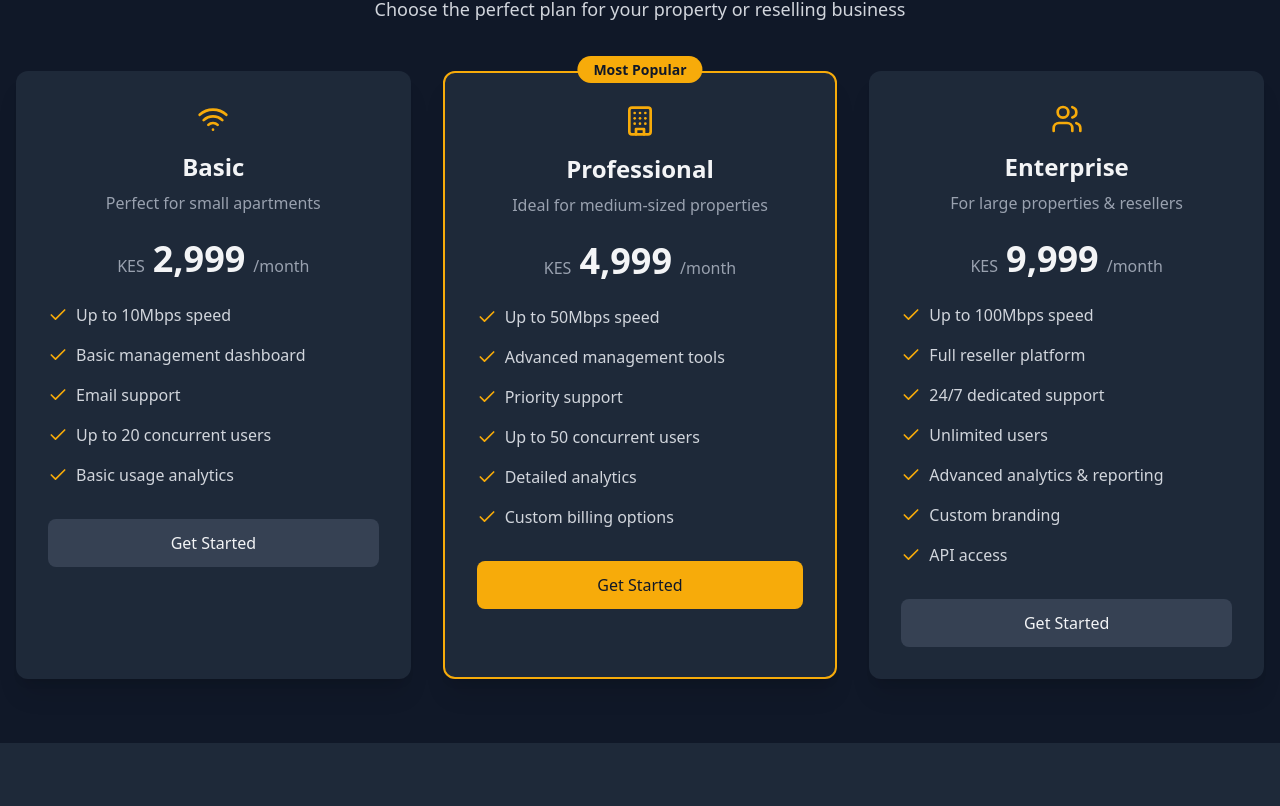
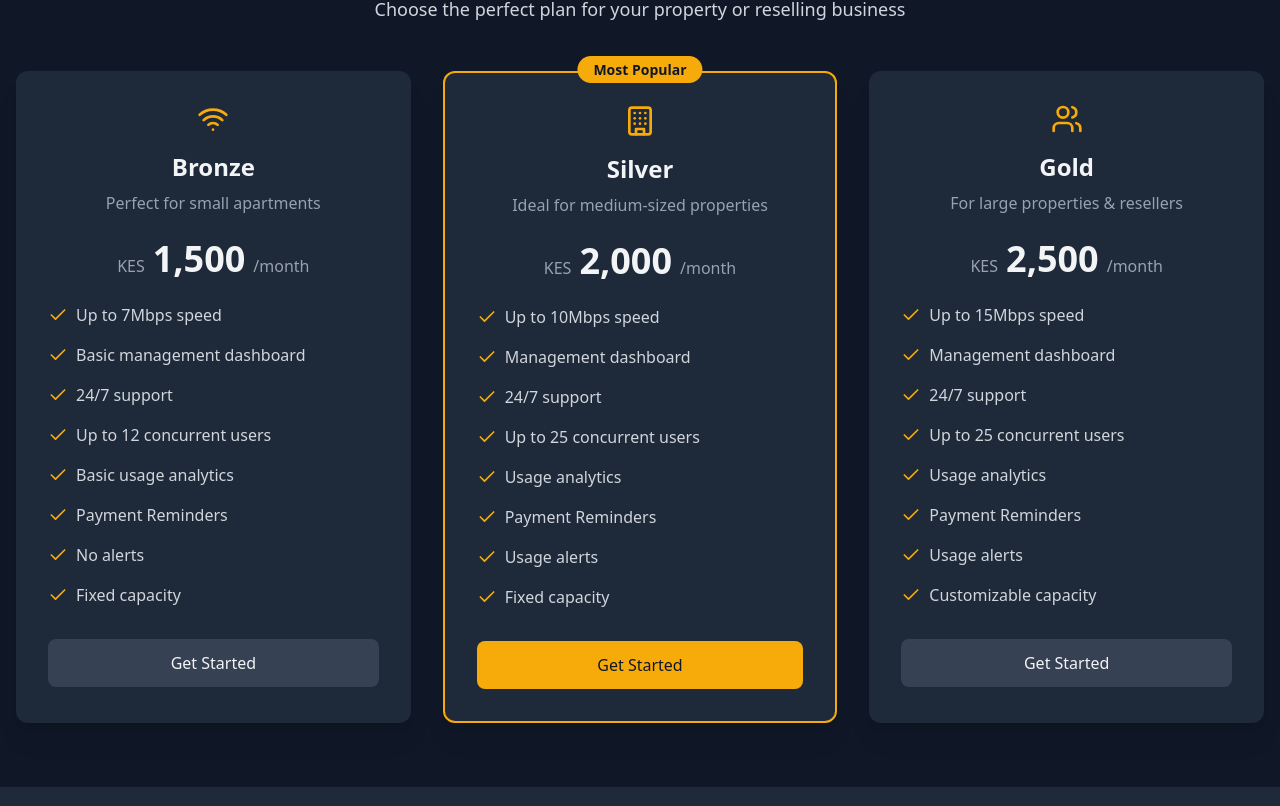
Before and after one commit to Anyungu/wi-fi-website, a React (Vite) app: page / in a window 1280 px wide. Shown: the part 2346-3152 px from the top of the page. Built offline with nearby package versions, Linux system fonts and the light colour scheme.

Commit message:
services

```diff
--- a/src/components/Features.tsx
+++ b/src/components/Features.tsx
@@ -7,7 +7,7 @@ const Features: React.FC = () => {
       icon: <Zap className="w-10 h-10 text-[#F7AB0A]" />,
       title: "High-Speed Connectivity",
       description:
-        "Reliable, fast internet access for all residents with speeds up to 100Mbps.",
+        "Reliable, fast internet access for all residents with speeds up to 20Mbps.",
     },
     {
       icon: <Shield className="w-10 h-10 text-[#F7AB0A]" />,
@@ -37,7 +37,7 @@ const Features: React.FC = () => {
       icon: <Smartphone className="w-10 h-10 text-[#F7AB0A]" />,
       title: "Mobile Management",
       description:
-        "Control your network and view analytics from anywhere using our mobile app.",
+        "Control your network and view analytics from anywhere using our web Application.",
     },
   ];
 
--- a/src/components/Pricing.tsx
+++ b/src/components/Pricing.tsx
@@ -4,46 +4,52 @@ import { Check, Wifi, Users, Building } from "lucide-react";
 const Pricing: React.FC = () => {
   const plans = [
     {
-      name: "Basic",
+      name: "Bronze",
       icon: <Wifi className="w-8 h-8 text-[#F7AB0A]" />,
-      price: "2,999",
+      price: "1,500",
       description: "Perfect for small apartments",
       features: [
-        "Up to 10Mbps speed",
+        "Up to 7Mbps speed",
         "Basic management dashboard",
-        "Email support",
-        "Up to 20 concurrent users",
+        "24/7 support",
+        "Up to 12 concurrent users",
         "Basic usage analytics",
+        "Payment Reminders",
+        "No alerts",
+        "Fixed capacity",
       ],
     },
     {
-      name: "Professional",
+      name: "Silver",
       icon: <Building className="w-8 h-8 text-[#F7AB0A]" />,
-      price: "4,999",
+      price: "2,000",
       description: "Ideal for medium-sized properties",
       features: [
-        "Up to 50Mbps speed",
-        "Advanced management tools",
-        "Priority support",
-        "Up to 50 concurrent users",
-        "Detailed analytics",
-        "Custom billing options",
+        "Up to 10Mbps speed",
+        "Management dashboard",
+        "24/7 support",
+        "Up to 25 concurrent users",
+        "Usage analytics",
+        "Payment Reminders",
+        "Usage alerts",
+        "Fixed capacity",
       ],
       popular: true,
     },
     {
-      name: "Enterprise",
+      name: "Gold",
       icon: <Users className="w-8 h-8 text-[#F7AB0A]" />,
-      price: "9,999",
+      price: "2,500",
       description: "For large properties & resellers",
       features: [
-        "Up to 100Mbps speed",
-        "Full reseller platform",
-        "24/7 dedicated support",
-        "Unlimited users",
-        "Advanced analytics & reporting",
-        "Custom branding",
-        "API access",
+        "Up to 15Mbps speed",
+        "Management dashboard",
+        "24/7 support",
+        "Up to 25 concurrent users",
+        "Usage analytics",
+        "Payment Reminders",
+        "Usage alerts",
+        "Customizable capacity",
       ],
     },
   ];
```
